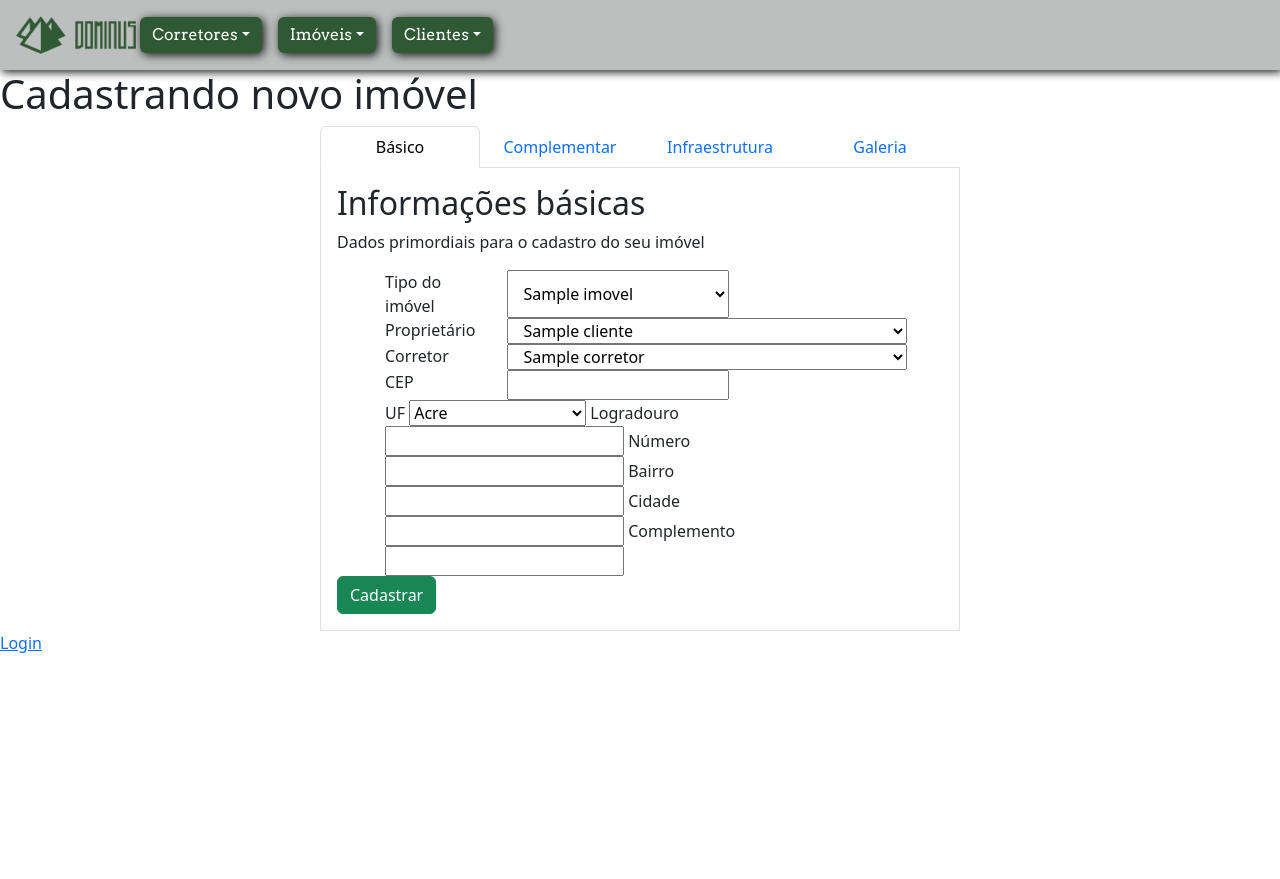
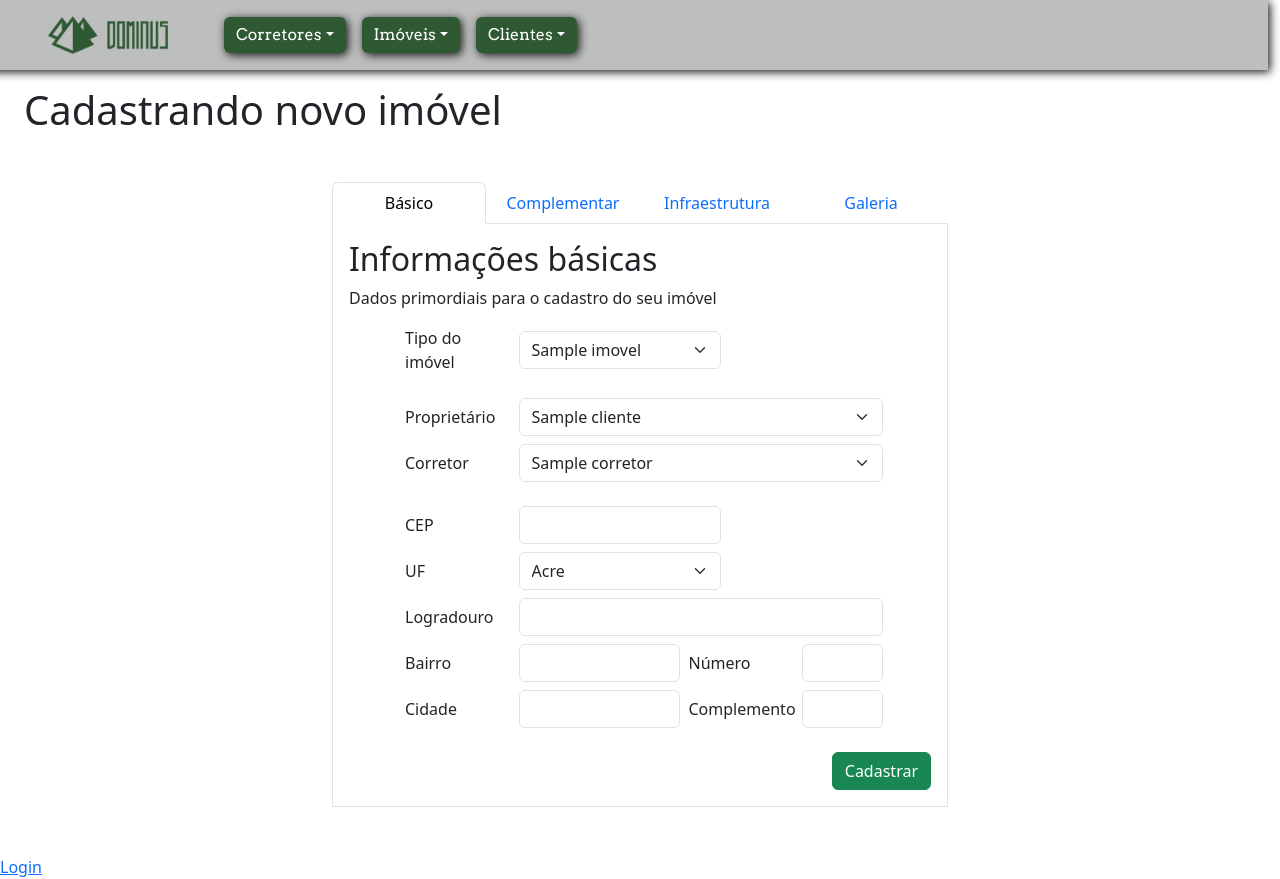
Before and after one commit to lucasyares/sistema_imoveis_senai-2022_2, a Django app: page /cadastro/ in a window 1280 px wide. Before the commit the page ends 653 px from the top, so only its background shows below. Run offline with Django 5.2, Linux system fonts and the light colour scheme; tables that the repository leaves empty hold one stand-in row (values such as "Sample post"); style sheets or scripts are compiled from the project's sources; some libraries are stand-ins or nearby versions; some web fonts are replaced.

Commit message:
Cadastro de imóvel totalmente estilizado

```diff
--- a/app_cad_users/templates/bases/base_admin.html
+++ b/app_cad_users/templates/bases/base_admin.html
@@ -32,9 +32,9 @@
 </head>
 
 <body>
-    <header class="main-header">
-        <nav class="w-100 main-nav px-3 py-3">
-            <a class="col-2 g-0" href="/"><img class="main-nav__logo col-2 img-fluid" src="{% static 'imgs/logo2.png' %}" alt="Logo"></a>
+    <header class="main-header mb-3">
+        <nav class="w-100 main-nav px-3 py-3 row">
+            <a class="col-2 g-0 d-flex justify-content-center" href="/"><img class="main-nav__logo col-2 img-fluid" src="{% static 'imgs/logo2.png' %}" alt="Logo"></a>
             <menu class="col-8 m-0 d-inline-flex align-items-center gap-3 list-unstyled">
                 <li>
                     <div class="dropdown">
@@ -69,7 +69,7 @@
         </nav>
     </header>
 
-    <main>
+    <main class="mx-4">
         {% block main %} Main padrão {% endblock main %}
     </main>
 
--- a/app_cad_users/templates/components/form_cadastro_imovel.html
+++ b/app_cad_users/templates/components/form_cadastro_imovel.html
@@ -2,7 +2,7 @@
 {% load static %}
 
 <section class="d-flex justify-content-center">
-        <div class="form-cadastro col-6 flex-column">
+    <div class="form-cadastro col-6 flex-column block-form-imovel">
         <ul class="nav nav-tabs nav-justified" id="myTab">
             <li class="nav-item"><button data-bs-toggle="tab" data-bs-target="#basico"
                     class="nav-link active">Básico</button></li>
@@ -14,7 +14,7 @@
                     class="nav-link">Galeria</button></li>
         </ul>
 
-                <form class="p-3 border border-top-0 tab-content" method="post" enctype="multipart/form-data"
+        <form class="p-3 border border-top-0 tab-content d-flex flex-column form-imovel" method="post" enctype="multipart/form-data"
             id="myTabContent">
             {% csrf_token %}
             <div id="basico" class="tab-pane fade show active">
@@ -22,9 +22,10 @@
                 <p>Dados primordiais para o cadastro do seu imóvel</p>
 
                 <div class="mx-5">
-                                        <div class="row">
-                                                <label class="col-3" for="tipo_imovel">Tipo do imóvel</label>
-                                                <select class="col-5" name="tipo_imovel" id="tipo_imovel">
+                    <div class="d-flex align-items-center mb-4">
+                        <label class="col-3 form-label px-2 m-0" for="tipo_imovel">Tipo do imóvel</label>
+                        <span class="col-5">
+                            <select class="form-select" name="tipo_imovel" id="tipo_imovel">
                                 {% for tipo in tipos %}
                                 <optgroup label="{{tipo.nome_tipo_imovel}}">
                                     {% for subtipo in subtipos %}
@@ -37,41 +38,47 @@
                                 </optgroup>
                                 {% endfor %}
                             </select>
+                        </span>
                     </div>
 
-                                        <div class="row">
-                                                <label class="col-3" for="clientes">Proprietário</label>
-                                                <select class="col-9" name="fk_proprietario" id="clientes">
+                    <div class="d-flex align-items-center mb-2">
+                        <label class="col-3 form-label px-2 m-0" for="clientes">Proprietário</label>
+                        <span class="col-9">
+                            <select class="form-select" name="fk_proprietario" id="clientes">
                                 {% for cliente in clientes %}
                                 <option value="{{cliente.id }}">{{cliente.nome_cliente}}
                                 </option>
                                 {% endfor %}
                             </select>
+                        </span>
                     </div>
 
-                                        <div class="row">
-                                                <label class="col-3" for="clientes">Corretor</label>
-                                                <select class="col-9" name="fk_corretor" id="clientes">
+                    <div class="d-flex align-items-center mb-4">
+                        <label class="col-3 form-label px-2 m-0" for="corretor">Corretor</label>
+                        <span class="col-9">
+                            <select class="form-select" name="fk_corretor" id="clientes">
                                 {% for corretor in corretores %}
                                 <option value="{{corretor.id }}">{{corretor.nome_corretor}}
                                 </option>
                                 {% endfor %}
                             </select>
+                        </span>
                     </div>
 
-                                        <div class="row">
+                    <div class="d-flex align-items-center mb-2">
                         <!-- <div id="alert-doc">
                             <p id="alert-cep"></p>
                         </div> -->
-                                                <label class="col-3" for="cep">CEP</label>
-                                                <input class="col-5" required type="text" name="cep" id="cep">
+                        <label class="col-3 form-label px-2 m-0" style="vertical-align: middle;" for="cep">CEP</label>
+                        <span class="col-5">
+                            <input class="form-control" required type="text" name="cep" id="cep">
+                        </span>
                     </div>
 
-                                        <div class="row">
-
-                                        </div>
-                                        <label for="uf">UF</label>
-                                        <select required name="uf" id="uf">
+                    <div class="d-flex align-items-center mb-2">
+                        <label class="col-3 form-label px-2 m-0" for="uf">UF</label>
+                        <span class="col-5">
+                            <select class="form-select" required name="uf" id="uf">
                                 <option value="AC">Acre</option>
                                 <option value="AL">Alagoas</option>
                                 <option value="AP">Amapá</option>
@@ -100,21 +107,40 @@
                                 <option value="SE">Sergipe</option>
                                 <option value="TO">Tocantins</option>
                             </select>
+                        </span>
+                    </div>
 
-                                        <label for="logradouro">Logradouro</label>
-                                        <input required type="text" name="logradouro" id="logradouro">
+                    <div class="d-flex align-items-center mb-2">
+                        <label class="col-3 form-label px-2 m-0" for="logradouro">Logradouro</label>
+                        <span class="col-9">
+                            <input class="col-9 form-control" required type="text" name="logradouro" id="logradouro">
+                        </span>
+                    </div>
 
-                                        <label for="numero">Número</label>
-                                        <input required type="number" name="numero" id="numero">
+                    <div class="d-flex align-items-center mb-2">
+                        <label class="col-3 form-label px-2 m-0" for="bairro">Bairro</label>
+                        <span class="col-4">
+                            <input class="col-4 form-control" required type="text" name="bairro" id="bairro">
+                        </span>
 
-                                        <label for="bairro">Bairro</label>
-                                        <input required type="text" name="bairro" id="bairro">
+                        <label class="col-3 form-label px-2 m-0" for="numero">Número</label>
+                        <span class="col-2">
+                            <input class="col-2 form-control" required type="number" name="numero" id="numero">
+                        </span>
+                    </div>
 
-                                        <label for="cidade">Cidade</label>
-                                        <input required type="text" name="cidade" id="cidade">
+                    <div class="d-flex align-items-center mb-2">
+                        <label class="col-3 form-label px-2 m-0" for="cidade">Cidade</label>
+                        <span class="col-4">
+                            <input class="col-4 form-control" required type="text" name="cidade" id="cidade">
+                        </span>
 
-                                        <label for="complemento">Complemento</label>
-                                        <input required type="text" name="complemento">
+                        <label class="col-3 form-label px-2 m-0" for="complemento">Complemento</label>
+                        <span class="col-2">
+                            <input class="form-control" required type="text" name="complemento">
+                        </span>
+                    </div>
+
                 </div>
             </div>
 
@@ -124,124 +150,179 @@
                 <h2>Informações complementares</h2>
                 <p>Dados opcionais que ajudam na busca e escolha do seu imóvel</p>
 
-                                <h3>Número de:</h3>
+                <div class="mx-5">
+                    <div class="d-flex align-items-center mb-2">
+                        <label class="col-3 form-label px-2 m-0" for="n_quarto">Quartos</label>
+                        <span class="col-3">
+                            <input class="form-control" type="number" name="n_quarto" id="n_quarto">
+                        </span>
 
-                                <label for="n_quarto">Quartos</label>
-                                <input type="number" name="n_quarto" id="n_quarto">
+                        <label class="col-3 form-label px-2 m-0" for="n_suite">Suítes</label>
+                        <span class="col-3">
+                            <input class="form-control" type="number" name="n_suite" id="n_suite">
+                        </span>
+                    </div>
 
-                                <label for="n_suite">Suítes</label>
-                                <input type="number" name="n_suite" id="n_suite">
+                    <div class="d-flex align-items-center mb-4">
 
-                                <label for="n_banheiro">Banheiros</label>
-                                <input type="number" name="n_banheiro" id="n_banheiro">
+                        <label class="col-3 form-label px-2 m-0" for="n_banheiro">Banheiros</label>
+                        <span class="col-3">
+                            <input class="form-control" type="number" name="n_banheiro" id="n_banheiro">
+                        </span>
 
-                                <label for="n_garagem">Vagas de garagem</label>
-                                <input type="number" name="n_garagem" id="n_garagem">
+                        <label class="col-3 form-label px-2 m-0" for="n_garagem">Vagas de garagem</label>
+                        <span class="col-3">
+                            <input class="form-control" type="number" name="n_garagem" id="n_garagem">
+                        </span>
+                    </div>
 
-                                <label for="area_total">Área total (m²)</label>
-                                <input type="number" name="area_total" id="area_total">
+                    <div class="d-flex align-items-center mb-4">
+                        <label class="col-3 form-label px-2 m-0" for="area_total">Área total (m²)</label>
+                        <span class="col-3">
+                            <input class="form-control" type="number" name="area_total" id="area_total">
+                        </span>
 
-                                <label for="preco_imovel">Preço R$</label>
-                                <input value="R$ 0,00" type="text" name="preco_imovel" id="preco_imovel"
-                                        oninput="this.value = mask(this.value, 'money')">
+                        <label class="col-3 form-label px-2 m-0" for="area_privativa">Área privativa (m²)</label>
+                        <span class="col-3">
+                            <input class="form-control" type="number" name="area_privativa" id="area_privativa">
+                        </span>
+                    </div>
 
-                                <label for="iptu">IPTU</label>
-                                <input type="number" name="iptu" id="iptu">
+                    <div class="d-flex align-items-center mb-2">
+                        <label class="col-3 form-label px-2 m-0" for="preco_imovel">Preço R$</label>
+                        <span class="col-6">
+                            <input class="form-control" value="R$ 0,00" type="text" name="preco_imovel"
+                                id="preco_imovel" oninput="this.value = mask(this.value, 'money')">
+                        </span>
+                    </div>
 
-                                <label for="condominio">Condomínio</label>
+                    <div class="d-flex align-items-center mb-2">
+                        <label class="col-3 form-label px-2 m-0" for="iptu">IPTU</label>
+                        <span class="col-6">
+                            <input class="form-control" type="number" name="iptu" id="iptu">
+                        </span>
+                    </div>
+
+                    <!-- <label class="col-3 form-label px-2 m-0" for="condominio">Condomínio</label>
                 <select name="condominio" id="condominio">
 
-                                </select>
+                </select> -->
 
-                                <button type="submit" class="btn btn-primary">Cadastrar novo condomínio</button>
+                    <!-- <button type="submit" class="btn btn-primary">Cadastrar novo condomínio</button>
 
-                                <label for="preco_condominio">Preço do condomínio</label>
-                                <input type="number" name="preco_condominio" id="preco_condominio">
+                <label class="col-3 form-label px-2 m-0" for="preco_condominio">Preço do condomínio</label>
+                <input type="number" name="preco_condominio" id="preco_condominio"> -->
+                </div>
             </div>
 
 
             <div id="infraestrutura" class="tab-pane fade">
                 <h2>Infraestrutura</h2>
+                <p>Características específicas do imóvel em si</p>
 
-                                <input type="checkbox" name="bicicletario_infest" id="bicicletario_infest">
-                                <label for="bicicletario_infest">Bicicletário</label>
+                <div class="mx-5 d-flex flex-wrap">
+                    <span class="col-6">
+                        <input class="form-check-input" type="checkbox" name="bicicletario_infest"
+                            id="bicicletario_infest">
+                        <label class="form-check-label" for="bicicletario_infest">Bicicletário</label>
+                    </span>
 
-                                <input type="checkbox" name="brinquedoteca_infest" id="brinquedoteca_infest">
-                                <label for="brinquedoteca_infest">Brinquedoteca</label>
+                    <span class="col-6">
+                        <input class="form-check-input" type="checkbox" name="brinquedoteca_infest"
+                            id="brinquedoteca_infest">
+                        <label class="form-check-label" for="brinquedoteca_infest">Brinquedoteca</label>
+                    </span>
 
-                                <input type="checkbox" name="aquecimento_infest" id="aquecimento_infest">
-                                <label for="aquecimento_infest">Aquecimento</label>
+                    <span class="col-6">
+                        <input class="form-check-input" type="checkbox" name="aquecimento_infest"
+                            id="aquecimento_infest">
+                        <label class="form-check-label" for="aquecimento_infest">Aquecimento</label>
+                    </span>
 
-                                <input type="checkbox" name="cerca_eletrica_infest" id="cerca_eletrica_infest">
-                                <label for="cerca_eletrica_infest">Cerca elétrica</label>
+                    <span class="col-6">
+                        <input class="form-check-input" type="checkbox" name="cerca_eletrica_infest"
+                            id="cerca_eletrica_infest">
+                        <label class="form-check-label" for="cerca_eletrica_infest">Cerca elétrica</label>
+                    </span>
 
-                                <input type="checkbox" name="salao_festa_infest" id="salao_festa_infest">
-                                <label for="salao_festa_infest">Salão de Festa</label>
+                    <span class="col-6">
+                        <input class="form-check-input" type="checkbox" name="salao_festa_infest"
+                            id="salao_festa_infest">
+                        <label class="form-check-label" for="salao_festa_infest">Salão de Festa</label>
+                    </span>
 
-                                <input type="checkbox" name="churrasqueira_infest" id="churrasqueira_infest">
-                                <label for="churrasqueira_infest">Churrasqueira</label>
+                    <span class="col-6">
+                        <input class="form-check-input" type="checkbox" name="churrasqueira_infest"
+                            id="churrasqueira_infest">
+                        <label class="form-check-label" for="churrasqueira_infest">Churrasqueira</label>
+                    </span>
 
-                                <input type="checkbox" name="elevador_infest" id="elevador_infest">
-                                <label for="elevador_infest">Elevador</label>
+                    <span class="col-6">
+                        <input class="form-check-input" type="checkbox" name="elevador_infest" id="elevador_infest">
+                        <label class="form-check-label" for="elevador_infest">Elevador</label>
+                    </span>
 
-                                <input type="checkbox" name="estacionamento_visita_infest"
+                    <span class="col-6">
+                        <input class="form-check-input" type="checkbox" name="estacionamento_visita_infest"
                             id="estacionamento_visita_infest">
-                                <label for="estacionamento_visita_infest">Estacionamento para visita</label>
+                        <label class="form-check-label" for="estacionamento_visita_infest">Estacionamento para
+                            visita</label>
+                    </span>
 
-                                <input type="checkbox" name="guarita_infest" id="guarita_infest">
-                                <label for="guarita_infest">Guarita</label>
+                    <span class="col-6">
+                        <input class="form-check-input" type="checkbox" name="guarita_infest" id="guarita_infest">
+                        <label class="form-check-label" for="guarita_infest">Guarita</label>
+                    </span>
 
-                                <input type="checkbox" name="lavanderia_infest" id="lavanderia_infest">
-                                <label for="lavanderia_infest">Lavanderia</label>
+                    <span class="col-6">
+                        <input class="form-check-input" type="checkbox" name="lavanderia_infest" id="lavanderia_infest">
+                        <label class="form-check-label" for="lavanderia_infest">Lavanderia</label>
+                    </span>
 
-                                <input type="checkbox" name="jardim_infest" id="jardim_infest">
-                                <label for="jardim_infest">Jardim</label>
+                    <span class="col-6">
+                        <input class="form-check-input" type="checkbox" name="jardim_infest" id="jardim_infest">
+                        <label class="form-check-label" for="jardim_infest">Jardim</label>
+                    </span>
 
-                                <input type="checkbox" name="lareira_infest" id="lareira_infest">
-                                <label for="lareira_infest">Lareira</label>
+                    <span class="col-6">
+                        <input class="form-check-input" type="checkbox" name="lareira_infest" id="lareira_infest">
+                        <label class="form-check-label" for="lareira_infest">Lareira</label>
+                    </span>
 
-                                <input type="checkbox" name="lavabo_infest" id="lavabo_infest">
-                                <label for="lavabo_infest">Lavabo</label>
+                    <span class="col-6">
+                        <input class="form-check-input" type="checkbox" name="lavabo_infest" id="lavabo_infest">
+                        <label class="form-check-label" for="lavabo_infest">Lavabo</label>
+                    </span>
 
-                                <input type="checkbox" name="mezanino_infest" id="mezanino_infest">
-                                <label for="mezanino_infest">Mezanino</label>
+                    <span class="col-6">
+                        <input class="form-check-input" type="checkbox" name="mezanino_infest" id="mezanino_infest">
+                        <label class="form-check-label" for="mezanino_infest">Mezanino</label>
+                    </span>
 
-                                <input type="checkbox" name="piscina_infest" id="piscina_infest">
-                                <label for="piscina_infest">Piscina</label>
+                    <span class="col-6">
+                        <input class="form-check-input" type="checkbox" name="piscina_infest" id="piscina_infest">
+                        <label class="form-check-label" for="piscina_infest">Piscina</label>
+                    </span>
 
-                                <input type="checkbox" name="mobiliado_infest" id="mobiliado_infest">
-                                <label for="mobiliado_infest">Mobiliado</label>
+                    <span class="col-6">
+                        <input class="form-check-input" type="checkbox" name="mobiliado_infest" id="mobiliado_infest">
+                        <label class="form-check-label" for="mobiliado_infest">Mobiliado</label>
+                    </span>
 
-                                <input type="checkbox" name="sacada_infest" id="sacada_infest">
-                                <label for="sacada_infest">Sacada</label>
-
-                                <input type="checkbox" name="sauna_infest" id="sauna_infest">
-                                <label for="sauna_infest">Sauna</label>
-
-                                <input type="checkbox" name="terraco_infest" id="terraco_infest">
-                                <label for="terraco_infest">Terraço</label>
-
-                                <input type="checkbox" name="interfone_infest" id="interfone_infest">
-                                <label for="interfone_infest">Interfone</label>
-
-                                <input type="checkbox" name="cinema_infest" id="cinema_infest">
-                                <label for="cinema_infest">Cinema</label>
-
-                                <input type="checkbox" name="deposito_infest" id="deposito_infest">
-                                <label for="deposito_infest">Depósito</label>
-
-                                <input type="checkbox" name="quadra_infest" id="quadra_infest">
-                                <label for="quadra_infest">Quadra de esportes</label>
-
-                                <input type="checkbox" name="academia_infest" id="academia_infest">
-                                <label for="academia_infest">Academia</label>
+                    <span class="col-6">
+                        <input class="form-check-input" type="checkbox" name="sacada_infest" id="sacada_infest">
+                        <label class="form-check-label" for="sacada_infest">Sacada</label>
+                    </span>
+                </div>
             </div>
 
             <div id="galeria" class="tab-pane fade">
-                                <input type="file" name="fotos[]" id="fotos" multiple accept="image/*">
+                <h2>Galeria</h2>
+                <p>Insira aqui suas fotos (você pode selecionar múltiplas)</p>
+                <input class="form-control" type="file" name="fotos[]" id="fotos" multiple accept="image/*">
             </div>
 
-                        <button class="btn btn-success" type="submit">Cadastrar</button>
+            <button class="btn btn-success align-self-end mt-3" type="submit">Cadastrar</button>
         </form>
     </div>
 
@@ -285,4 +366,3 @@
 </script>
 
 <script src="{% static 'js/mask.js' %}"></script>
-<script src="{% static 'node_modules/bootstrap/dist/js/bootstrap.bundle.js' %}"></script>
--- a/app_cad_users/templates/pages/admin/cadastro_imovel_admin.html
+++ b/app_cad_users/templates/pages/admin/cadastro_imovel_admin.html
@@ -3,6 +3,9 @@
 {% block main %}
 
 <h1>Cadastrando novo imóvel</h1>
-{% include "components/form_cadastro_imovel.html" %}
+
+<div class="my-5">
+    {% include "components/form_cadastro_imovel.html" %}
+</div>
 
 {% endblock main %}
```
Also changed, not shown: static/scss/bases/_base_admin.scss (+8 -1 lines), 1 other file. Lines whose indentation alone changed are shown as unchanged.
